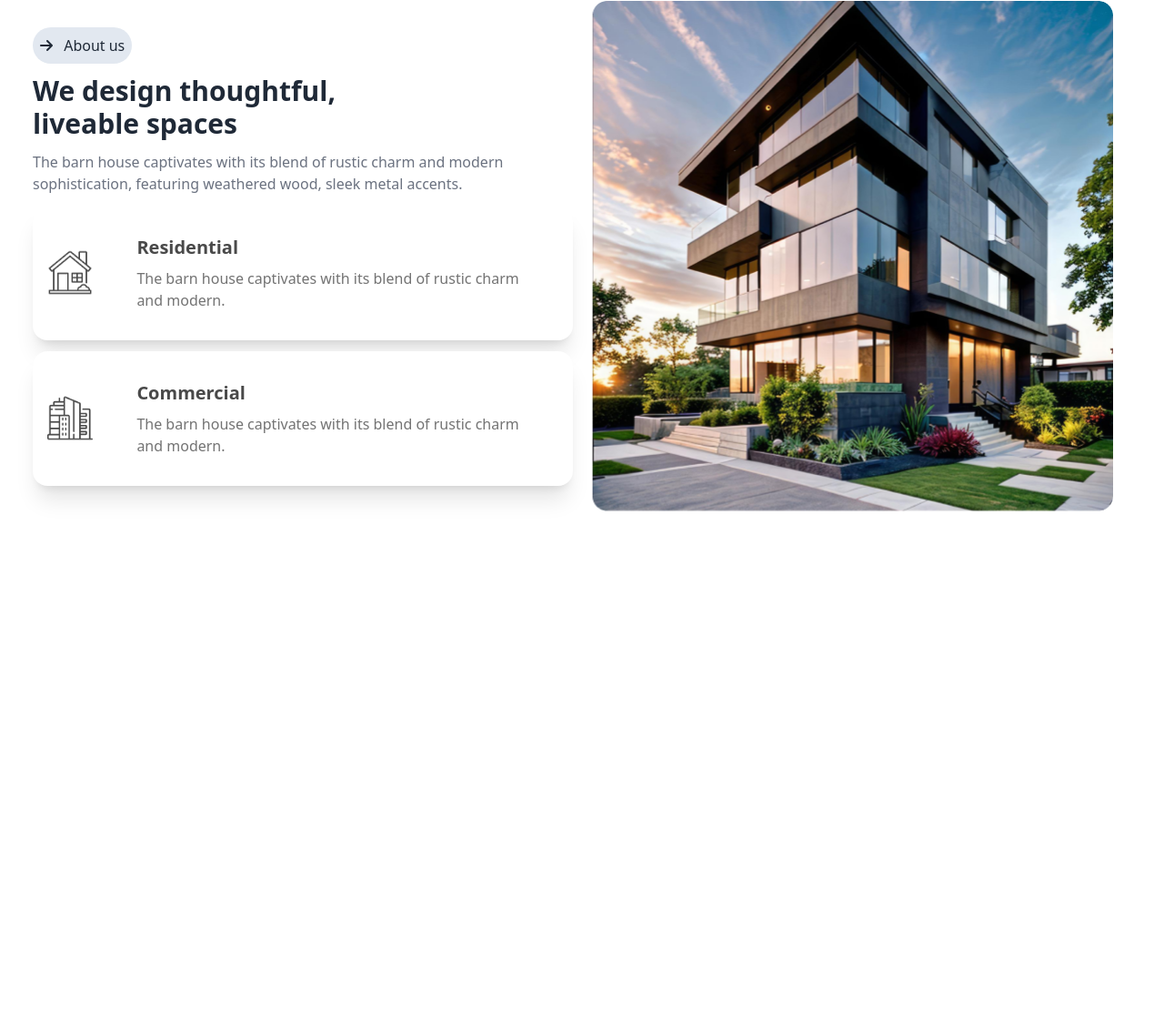
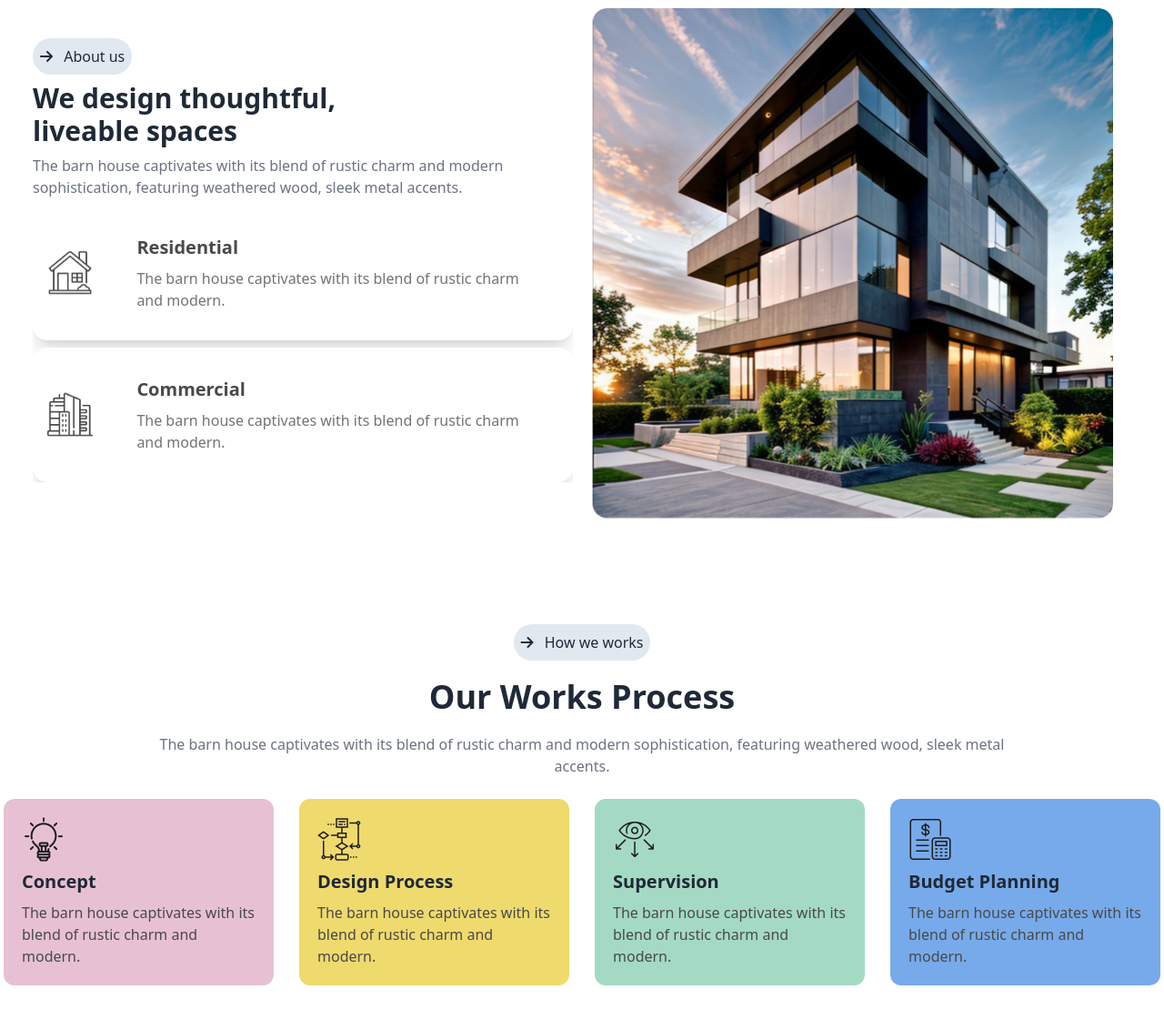
Before and after one commit to mohibbullah272/Assignment-3, a plain HTML site: page index.html in a window 1280 px wide. Shown: the part 945-2066 px from the top of the page at 91% size. Before the commit the page ends 1623 px from the top, so only its background shows below. Drawn offline with nearby package versions, Linux system fonts and the light colour scheme.

Commit message:
add my work section

```diff
--- a/index.html
+++ b/index.html
@@ -28,7 +28,7 @@
     <h1 class="text-2xl font-bold" >Rinterio</h1>
   </div>
   <ul class="lg:flex md:flex  gap-4 items-center hidden ">
-    <li class="font-semibold">Home</li>
+    <li class="font-semibold  ">Home</li>
     <li class="text-gray-500">Services</li>
     <li class="text-gray-500">portfolio</li>
     <li class="text-gray-500">Blogs</li>
@@ -54,18 +54,19 @@
 </section>
     </header>
     <main>
+      <!-- about us section -->
 <section class="my-20">
 <img class="lg:block hidden " src="./assets/Vector.png" alt="">
 <!-- container -->
 <div class="lg:flex lg:items-center gap-5 lg:max-w-7xl lg:mx-auto lg:p-9 p-7">
 <!-- left container -->
-<div class="flex-1 space-y-3 ">
+<div class="flex-1 space-y-2 lg:overflow-hidden">
   <button class="bg-slate-200 rounded-full p-2"><i class="fa-solid fa-arrow-right mr-2"></i> About us</button>
 <h1 class="text-3xl font-bold  ">We design thoughtful, <br> liveable spaces</h1>
 <p class="text-gray-500">The barn house captivates with its blend of rustic charm and
   modern sophistication, featuring weathered wood, sleek metal accents.</p>
 <!-- card 1 -->
-  <div class="card lg:card-side bg-base-100 shadow-xl">
+  <div class="card lg:card-side card-side bg-base-100 shadow-xl">
     <figure>
       <img class="p-4" src="./assets/residential.png"alt="Album" />
     </figure>
@@ -75,7 +76,7 @@
     </div>
   </div>
   <!-- card 2 -->
-  <div class="card lg:card-side bg-base-100 shadow-xl">
+  <div class="card lg:card-side card-side bg-base-100 shadow-xl  ">
     <figure>
       <img class="p-4" src="./assets/commercial.png"alt="Album" />
     </figure>
@@ -86,9 +87,44 @@
   </div>
 </div>
 <!-- right-container -->
-<div class="flex-1">
+<div class="flex-1 lg:mt-2 mt-5">
   <img src="./assets/Rectangle.png" alt="">
 </div>
+</div>
+</section>
+<!-- our work process section -->
+<section class="my-20">
+  <div class="text-center space-y-5">
+    <button class="bg-slate-200 rounded-full p-2"><i class="fa-solid fa-arrow-right mr-2 "></i> How we works</button>
+<h1 class="text-4xl font-bold ">Our Works Process</h1>
+<p class="text-gray-500 lg:w-3/4 mx-auto">The barn house captivates with its blend of rustic charm and modern sophistication, featuring weathered wood, sleek metal accents.</p>
+  </div>
+<!-- work card container -->
+<div class="grid grid-cols-1 md:grid-cols-2 lg:grid-cols-4 gap-5 mt-5">
+<!-- card 1 -->
+<div class="p-5 space-y-2 bg-[#E7C1D3] rounded-xl lg:m-1 md:m-2 m-4">
+<img src="./assets/concept.png" alt="">
+<h1 class="font-bold text-xl">Concept</h1>
+<p class="text-[#494949]">The barn house captivates with its blend of rustic charm and modern.</p>
+</div>
+<!-- card 2 -->
+<div class="p-5 space-y-2 bg-[#EFDA6E] rounded-xl lg:m-1 md:m-2 m-4">
+  <img src="./assets/flow-chart.png" alt="">
+  <h1 class="font-bold text-xl">Design Process</h1>
+  <p class="text-[#494949]" >The barn house captivates with its blend of rustic charm and modern.</p>
+  </div>
+  <!-- card 3 -->
+  <div class="p-5 space-y-2 bg-[#A4DAC3] rounded-xl lg:m-1 md:m-2 m-4">
+    <img src="./assets/vision.png" alt="">
+    <h1 class="font-bold text-xl">Supervision</h1>
+    <p class="text-[#494949]">The barn house captivates with its blend of rustic charm and modern.</p>
+    </div>
+    <!-- card 4 -->
+    <div class="p-5 space-y-2 bg-[#77AAEA] rounded-xl lg:m-1 md:m-2 m-4">
+      <img src="./assets/budget-planning.png" alt="">
+      <h1 class="font-bold text-xl">Budget Planning</h1>
+      <p class="text-[#494949]">The barn house captivates with its blend of rustic charm and modern.</p>
+      </div>
 </div>
 </section>
     </main>
@@ -97,4 +133,3 @@
     </footer>
 </body>
 </html>
-<!--  -->
```
